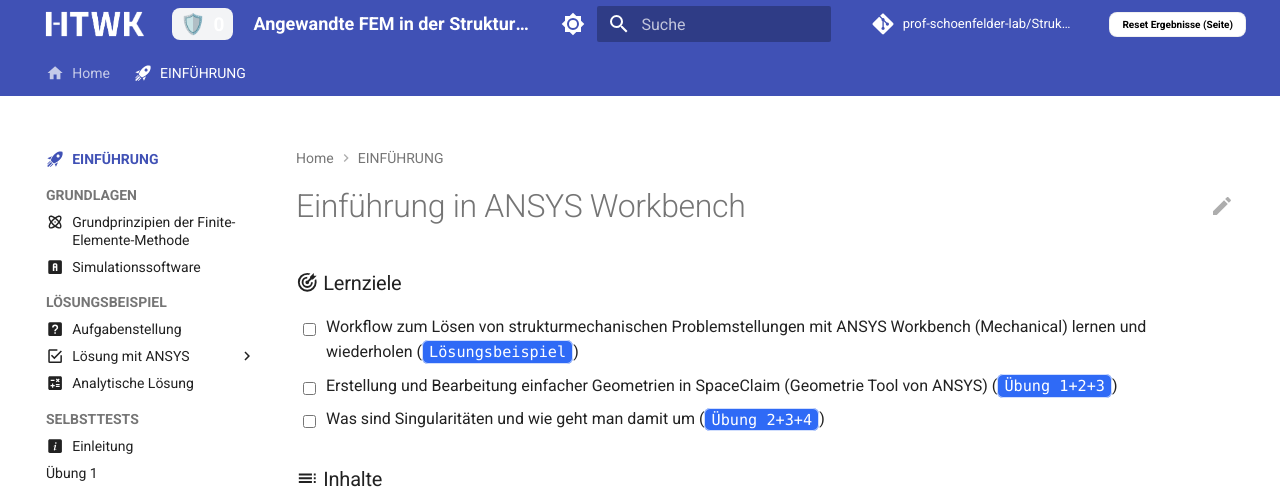
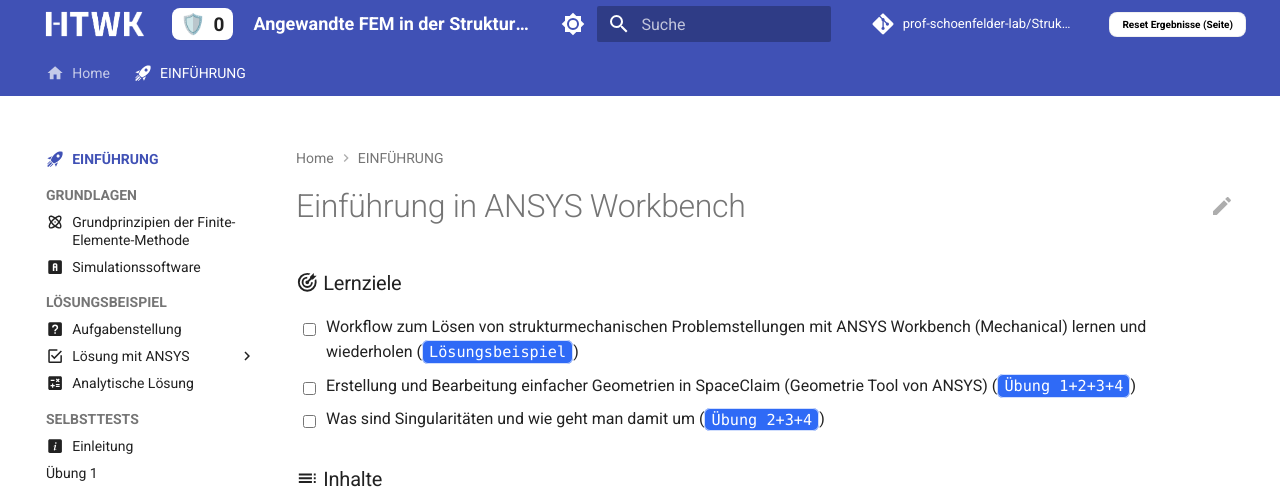
Before and after one commit to prof-schoenfelder-lab/Strukturmechanik, an MkDocs documentation site: the page built from docs/P1_Einfuehrung/index.md, in a window 1280 px wide. Shown: the top 489 px of the page. Built offline with MkDocs 1.6.1 and Material for MkDocs 9.7.7, drawn with Linux system fonts in a browser that asks for light colours; comment, search, counter and statistics services are not loaded.

Commit message:
css fix badge + P1 index fix

```diff
--- a/docs/P1_Einfuehrung/index.md
+++ b/docs/P1_Einfuehrung/index.md
@@ -10,7 +10,7 @@
 ### :material-bullseye-arrow: Lernziele
 
 - [ ] Workflow zum Lösen von strukturmechanischen Problemstellungen mit ANSYS Workbench (Mechanical) lernen und wiederholen (`Lösungsbeispiel`)
-- [ ] Erstellung und Bearbeitung einfacher Geometrien in SpaceClaim (Geometrie Tool von ANSYS) (`Übung 1+2+3`)
+- [ ] Erstellung und Bearbeitung einfacher Geometrien in SpaceClaim (Geometrie Tool von ANSYS) (`Übung 1+2+3+4`)
 - [ ] Was sind Singularitäten und wie geht man damit um (`Übung 2+3+4`)
 
 ### :material-table-of-contents: Inhalte
--- a/docs/assets/styles/answer-checker.css
+++ b/docs/assets/styles/answer-checker.css
@@ -207,9 +207,12 @@
 	gap: 0.4rem;
 	margin-left: 0.8rem;
 	padding: 0.2rem 0.45rem;
-	background: var(--md-surface-variant, #f3f4f6);
+	/* Make the badge visually consistent across themes: always light bg + dark text */
+	background: var(--player-badge-bg, var(--md-default-bg-color, #ffffff));
+	color: var(--player-badge-fg, var(--md-default-fg-color, #111111));
 	border-radius: 8px;
-	font-weight: 700
+	font-weight: 700;
+	box-shadow: 0 1px 0 rgba(0,0,0,0.04);
 }
 
 .player-badge .player-icon {
@@ -218,7 +221,7 @@
 
 .player-badge .player-level {
 	font-size: 0.95rem;
-	color: var(--md-color-on-primary, #ffffff)
+	color: inherit;
 }
 
 /* Page stars for Selbsttests navigation */
@@ -372,8 +375,10 @@
   color: var(--md-color-fg-muted, #9aa4bf);
 }
 
+/* Ensure the player badge remains light in slate/dark palettes */
 .md-scheme-slate .player-badge,
 .md-theme-slate .player-badge,
 [data-md-color-scheme="slate"] .player-badge {
-	background: var(--md-surface-variant, rgba(255, 255, 255, 0.03));
+  background: var(--player-badge-bg, var(--md-default-bg-color, #ffffff)) !important;
+  color: var(--player-badge-fg, var(--md-default-fg-color, #111111)) !important;
 }
```
Lines whose indentation alone changed are shown as unchanged.
